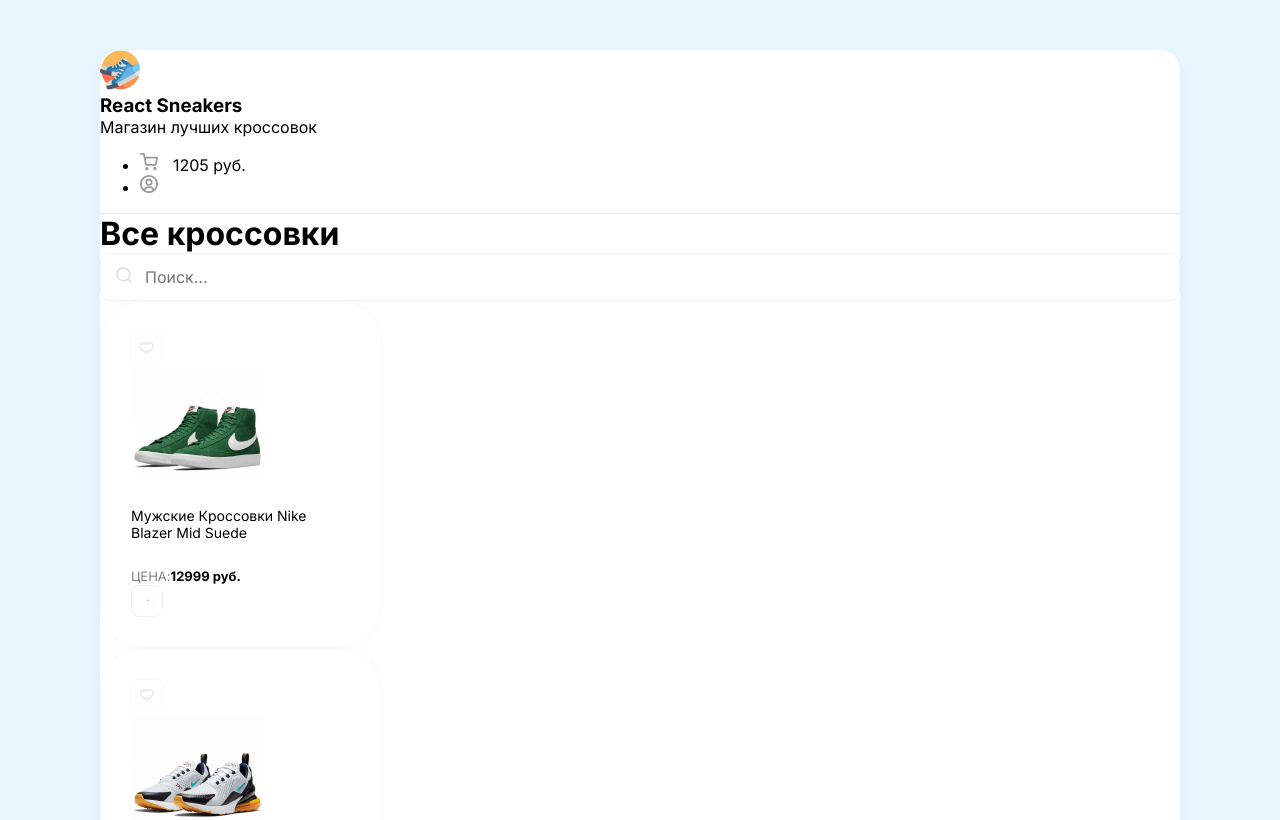
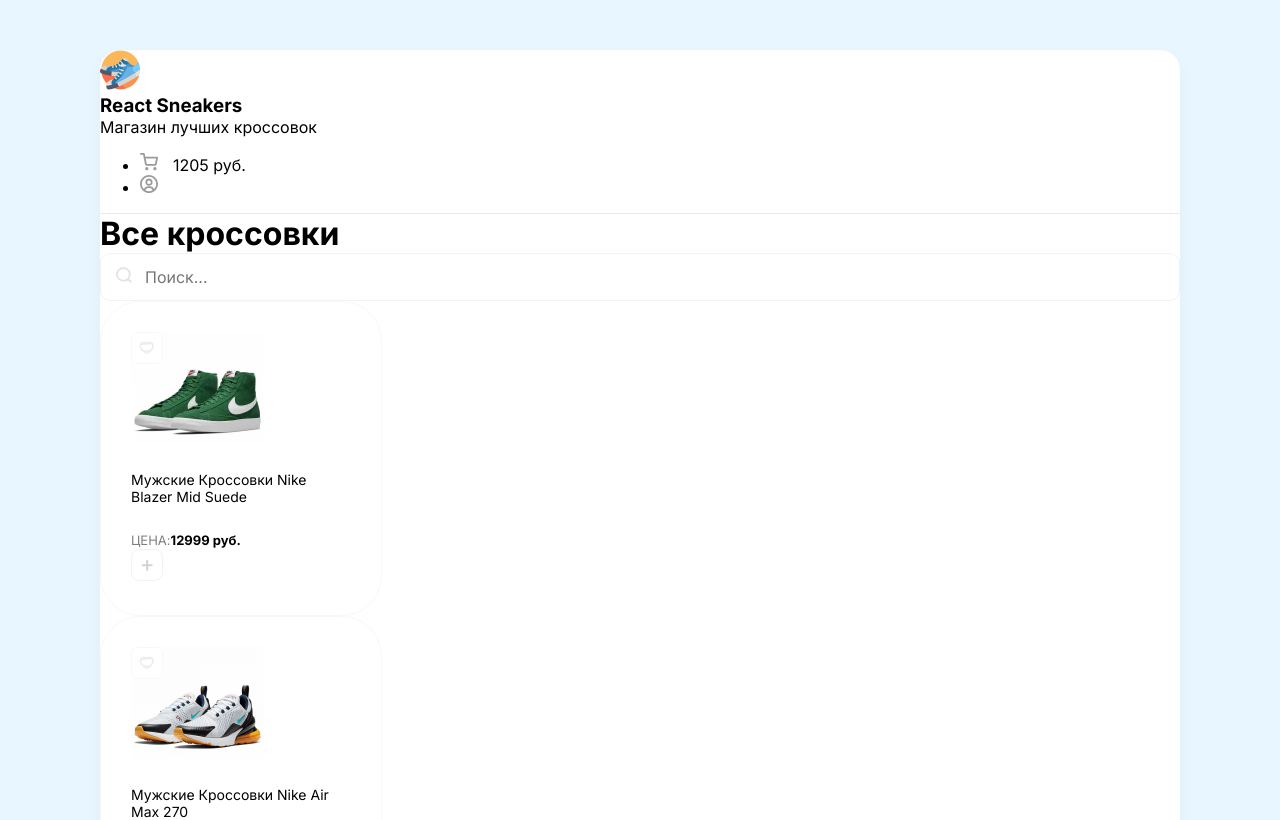
Before and after one commit to ta0032/react-sneakers-course-, a React (Create React App) app: page / in a window 1280 px wide. Shown: the top 820 px of the page. Built offline with nearby package versions, Linux system fonts and the light colour scheme.

Commit message:
useState, useEffect, useContext

```diff
--- a/src/App.js
+++ b/src/App.js
@@ -1,3 +1,4 @@
+import React from "react";
 import Card from "./components/Card";
 import Header from "./components/Header";
 import Drawer from "./components/Drawer";
@@ -26,10 +27,11 @@
 ];
 
 function App() {
+  const [cartOpened, setCartOpened] = React.useState(false);
   return (
     <div className="wrapper clear">
-      <Drawer />
-      <Header />
+      {cartOpened && <Drawer onClose={() => setCartOpened(false)} />}
+      <Header onClickCart={() => setCartOpened(true)} />
       <div className="content p-40">
         <div className="d-flex align-center justify-between mb-40">
           <h1>Все кроссовки</h1>
@@ -40,7 +42,13 @@
         </div>
         <div className="d-flex">
           {arr.map((obj) => (
-            <Card title={obj.title} price={obj.price} imageUrl={obj.imageUrl} />
+            <Card
+              title={obj.title}
+              price={obj.price}
+              imageUrl={obj.imageUrl}
+              onFavorite={() => alert("Добавили в закладки")}
+              onPlus={() => alert("Добавили в корзину")}
+            />
           ))}
         </div>
       </div>
--- a/src/components/Card/Card.module.scss
+++ b/src/components/Card/Card.module.scss
@@ -6,6 +6,10 @@
   margin-right: 30px;
   transition: box-shadow 0.2s ease-in-out;
   transform: 0.2s ease-in-out;
+
+  .plus {
+    cursor: pointer;
+  }
 
   &:hover {
     box-shadow: 0px 20px 35px rgba($color: #000000, $alpha: 0.06);
--- a/src/components/Card/index.js
+++ b/src/components/Card/index.js
@@ -1,10 +1,16 @@
+import React from "react";
 import styles from "./Card.module.scss";
 
 function Card(props) {
-  const onClickPlus = () => {};
+  const [isAdded, setIsAdded] = React.useState(false);
+
+  const onClickPlus = () => {
+    setIsAdded(!isAdded);
+  };
+
   return (
     <div className={styles.card}>
-      <div className="favorite">
+      <div className={styles.favorite} onClick={props.onFavorite}>
         <img src="/img/heart-unliked.svg" alt="Unliked" />
       </div>
       <img width={133} height={112} src={props.imageUrl} alt="sneakers" />
@@ -14,9 +20,12 @@
           <span>Цена:</span>
           <b>{props.price} руб.</b>
         </div>
-        <button className="button" onClick={onClickPlus}>
-          <img width={11} height={11} src="/img/plus.svg" alt="Plus" />
-        </button>
+        <img
+          className={styles.plus}
+          onClick={onClickPlus}
+          src={isAdded ? "/img/btn-checked.svg" : "/img/btn-plus.svg"}
+          alt="Plus"
+        />
       </div>
     </div>
   );
--- a/src/components/Drawer.js
+++ b/src/components/Drawer.js
@@ -1,13 +1,16 @@
-function Drawer() {
+import React from "react";
+
+function Drawer(props) {
   return (
-    <div style={{ display: "none" }} className="overlay">
+    <div className="overlay">
       <div className="drawer">
         <h2 className="d-flex justify-between mb-30">
           Корзина
           <img
+            onClick={props.onClose}
             className="removeBtn cu-p"
             src="/img/btn-remove.svg"
-            alt="Remove"
+            alt="Close"
           />
         </h2>
 
--- a/src/components/Header.js
+++ b/src/components/Header.js
@@ -1,4 +1,6 @@
-function Header() {
+import React from "react";
+
+function Header(props) {
   return (
     <header className="d-flex justify-between align-center p-40">
       <div className="d-flex align-center">
@@ -9,7 +11,7 @@
         </div>
       </div>
       <ul className="d-flex">
-        <li className="mr-30">
+        <li className="mr-30 cu-p" onClick={props.onClickCart}>
           <img width={18} height={18} src="/img/cart.svg" alt="" />
           <span>1205 руб.</span>
         </li>
--- a/src/index.scss
+++ b/src/index.scss
@@ -35,16 +35,6 @@
   h1 {
     margin: 0;
   }
-}
-
-.button {
-  background: #ffffff;
-  border: 1px solid #f2f2f2;
-  box-sizing: border-box;
-  border-radius: 8px;
-  height: 32px;
-  width: 32px;
-  cursor: pointer;
 }
 
 .search-block {
```
